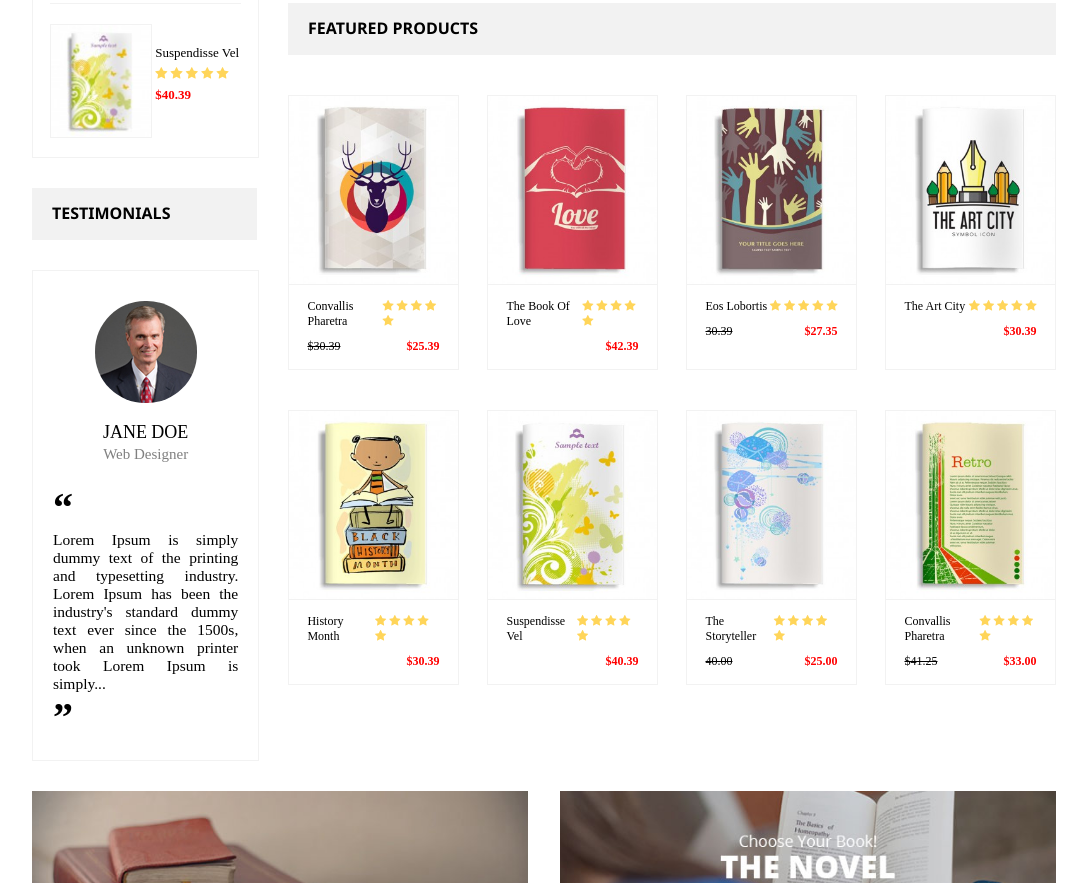
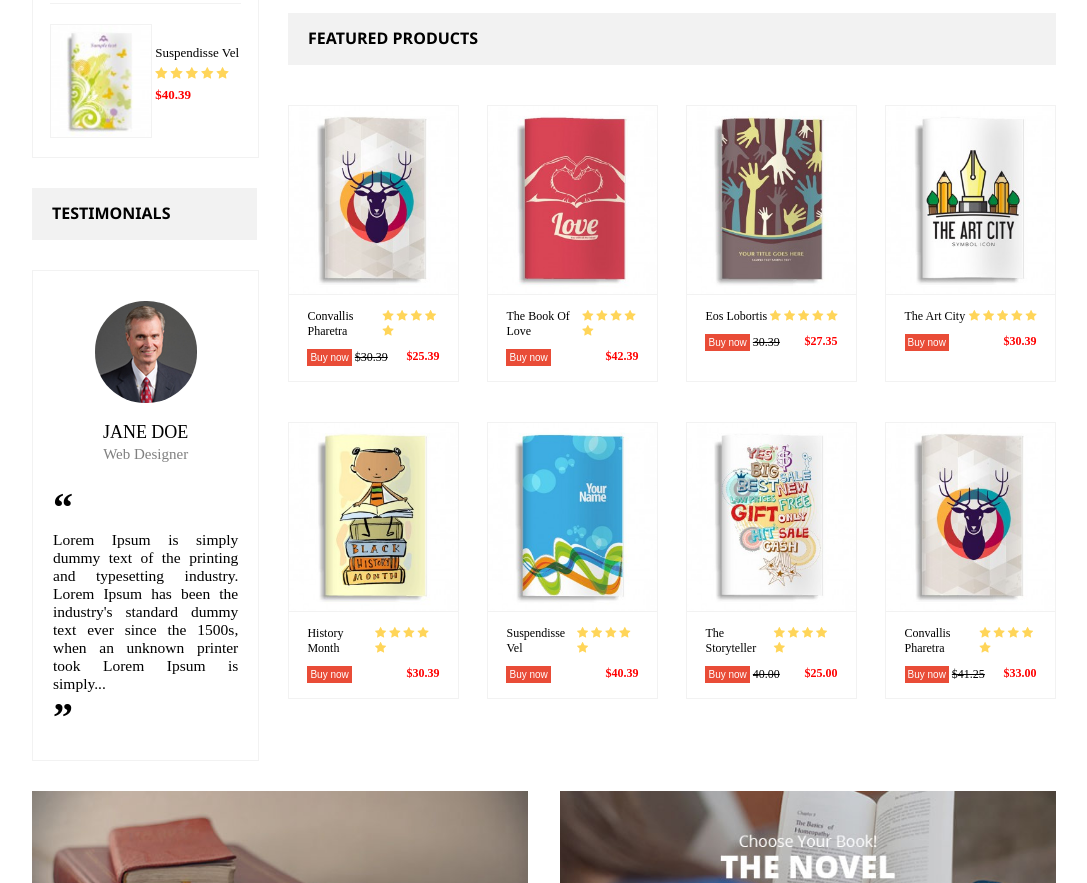
Before and after one commit to dionk6/Projekti, a plain HTML site: page home.html in a window 1280 px wide. Shown: the part 1662-2545 px from the top of the page, without its empty margins (96-1183 px from the left). Drawn offline with Linux system fonts and the light colour scheme.

Commit message:
BuyNowButton commit

```diff
--- a/css/home.css
+++ b/css/home.css
@@ -470,9 +470,15 @@ input[name="r"] {
     border: none;
     background-color: #e94c37;
     color: white;
-    padding: 2px;
+    padding: 5px;
     outline: none;
     cursor: pointer;
+    font-size: 12px;
+}
+
+.four-books .name-div button{
+    padding: 3px;
+    font-size: 10px;
 }
 .name-div button:hover{
     background-color: #444444;
--- a/css/product.css
+++ b/css/product.css
@@ -214,6 +214,11 @@ a {
     background-color: #e94c37;
     border: none;
     color: white;
+    outline: none;
+    cursor: pointer;
+}
+#titulli button:hover {
+    background-color: #444444;
 }
 
 
--- a/home.html
+++ b/home.html
@@ -433,7 +433,9 @@
                             </div>
                             <div class="name-div">
                                 <p>
-                                    <s>$30.39</s>
+                                    <button onclick="Buy('Convallis Pharetra')">
+                                        Buy now
+                                    </button> <s> $30.39</s>
                                 </p>
                                 <p class="price">
                                     $25.39
@@ -458,7 +460,9 @@
                             </div>
                             <div class="name-div">
                                 <p>
-                                    <s></s>
+                                    <button onclick="Buy('The Book Of Love')">
+                                        Buy now
+                                    </button><s></s>
                                 </p>
                                 <p class="price">
                                     $42.39
@@ -483,7 +487,9 @@
                             </div>
                             <div class="name-div">
                                 <p>
-                                    <s>30.39</s>
+                                    <button onclick="Buy('Eos Lobortis')">
+                                        Buy now
+                                    </button> <s> 30.39</s>
                                 </p>
                                 <p class="price">
                                     $27.35
@@ -508,7 +514,9 @@
                             </div>
                             <div class="name-div">
                                 <p>
-                                    <s></s>
+                                    <button onclick="Buy('The Art City')">
+                                        Buy now
+                                    </button> <s></s>
                                 </p>
                                 <p class="price">
                                     $30.39
@@ -535,7 +543,9 @@
                             </div>
                             <div class="name-div">
                                 <p>
-                                    <s></s>
+                                    <button onclick="Buy('History Month')">
+                                        Buy now
+                                    </button> <s></s>
                                 </p>
                                 <p class="price">
                                     $30.39
@@ -544,7 +554,7 @@
                         </div>
                     </div>
                     <div class="book">
-                        <img src="Images/book15.png" alt="">
+                        <img src="Images/book3.png" alt="">
                         <div class="name-price">
                             <div class="name-div">
                                 <div class="name">
@@ -560,7 +570,9 @@
                             </div>
                             <div class="name-div">
                                 <p>
-                                    <s></s>
+                                    <button onclick="Buy('Suspendisse Vel')">
+                                        Buy now
+                                    </button> <s></s>
                                 </p>
                                 <p class="price">
                                     $40.39
@@ -569,7 +581,7 @@
                         </div>
                     </div>
                     <div class="book">
-                        <img src="Images/book16.png" alt="">
+                        <img src="Images/book4.png" alt="">
                         <div class="name-price">
                             <div class="name-div">
                                 <div class="name">
@@ -585,7 +597,9 @@
                             </div>
                             <div class="name-div">
                                 <p>
-                                    <s>40.00</s>
+                                    <button onclick="Buy('The Storyteller')">
+                                        Buy now
+                                    </button> <s>40.00</s>
                                 </p>
                                 <p class="price">
                                     $25.00
@@ -594,7 +608,7 @@
                         </div>
                     </div>
                     <div class="book">
-                        <img src="Images/book17.png" alt="">
+                        <img src="Images/book10.png" alt="">
                         <div class="name-price">
                             <div class="name-div">
                                 <div class="name">
@@ -610,7 +624,9 @@
                             </div>
                             <div class="name-div">
                                 <p>
-                                    <s>$41.25</s>
+                                    <button onclick="Buy('Convallis Pharetra')">
+                                        Buy now
+                                    </button> <s>$41.25</s>
                                 </p>
                                 <p class="price">
                                     $33.00
```
Also changed, not shown: product.html (+20 -0 lines).
